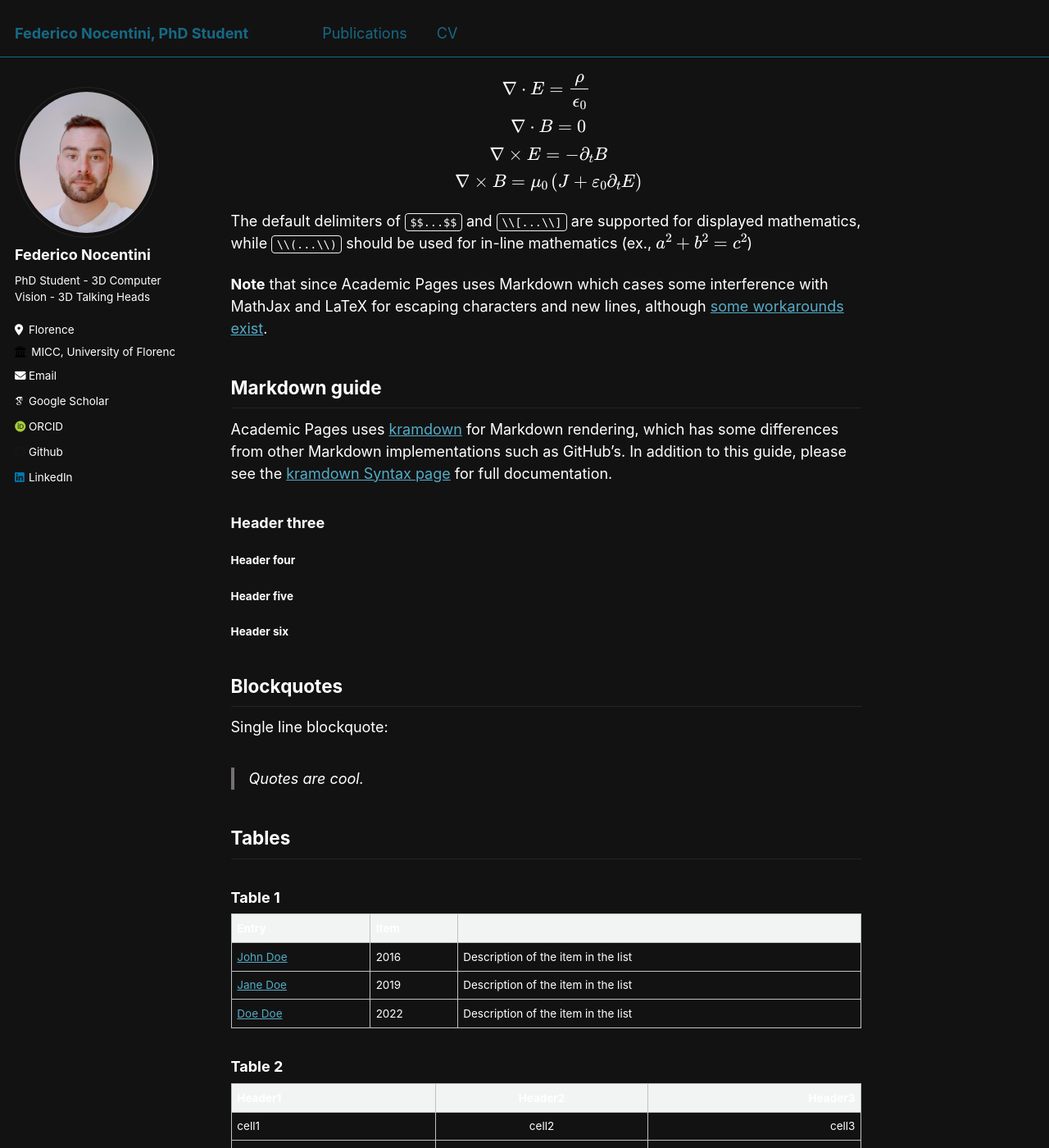
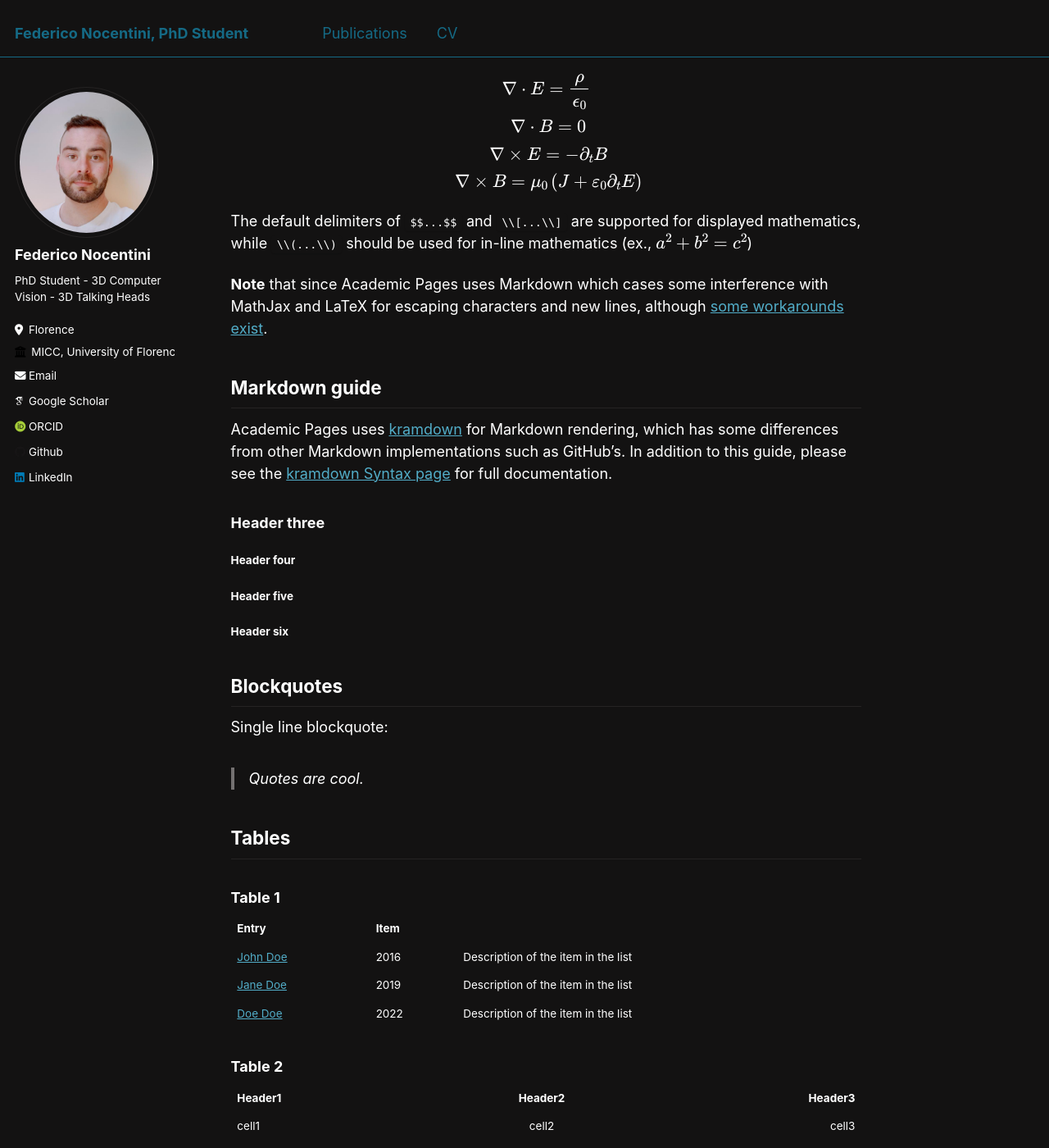
Before and after one commit to FedeNoce/fedenoce.github.io, a Jekyll site: the page built from _pages/markdown.md, in a window 1280 px wide and 1400 px high, scrolled down 1204 px. Shown: the whole window at 82% size. Built offline with Jekyll 4.4.1, drawn with Linux system fonts in a browser that asks for light colours; some web fonts are replaced.

Commit message:
modified:   _sass/_forms.scss 	modified:   _sass/_variables.scss

```diff
--- a/_sass/_forms.scss
+++ b/_sass/_forms.scss
@@ -80,7 +80,7 @@
   padding: 0.25em;
   margin-bottom: 0.5em;
   color: $text-color;
-  background-color: #131212;
+  background-color: #fff;
   border: 1px solid mix(#fff, #000, 80%);
   border-radius: $border-radius;
   box-shadow: $box-shadow;
--- a/_sass/_variables.scss
+++ b/_sass/_variables.scss
@@ -56,10 +56,10 @@
    ========================================================================== */
 
 $gray                       : #7a8288;
-$dark-gray                  : mix(#000, $gray, 40%);
-$darker-gray                : mix(#000, $gray, 60%);
-$light-gray                 : mix(#fff, $gray, 50%);
-$lighter-gray               : mix(#fff, $gray, 90%);
+$dark-gray                  : #131212;
+$darker-gray                : #131212;
+$light-gray                 : #131212;
+$lighter-gray               : #131212;
 
 $body-color                 : #131212;
 $background-color           : #131212;
```
